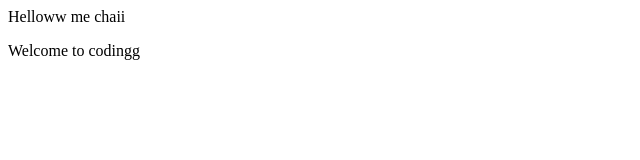
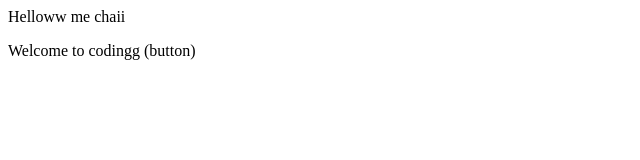
Before and after one commit to chaitra-17-droid/localrepo, a plain HTML site: page index.html in a window 1280 px wide. Shown: the full height of the page, 0-640 px from the left. Drawn offline with Linux system fonts and the light colour scheme.

```diff
--- a/index.html
+++ b/index.html
@@ -1,2 +1,2 @@
 <p> Helloww me chaii </p>
-<p>Welcome to codingg </p>
+<p>Welcome to codingg (button)</p>
```
